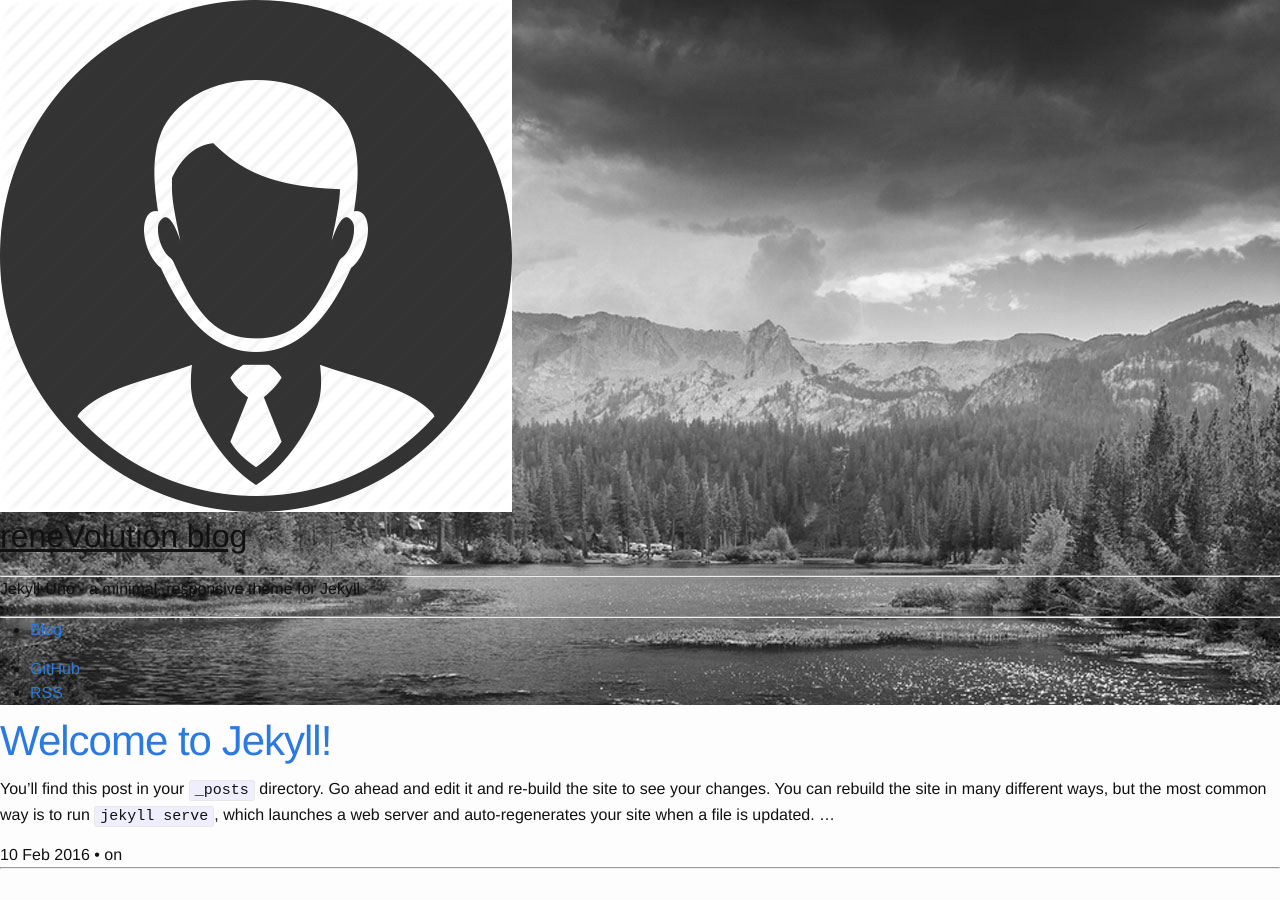
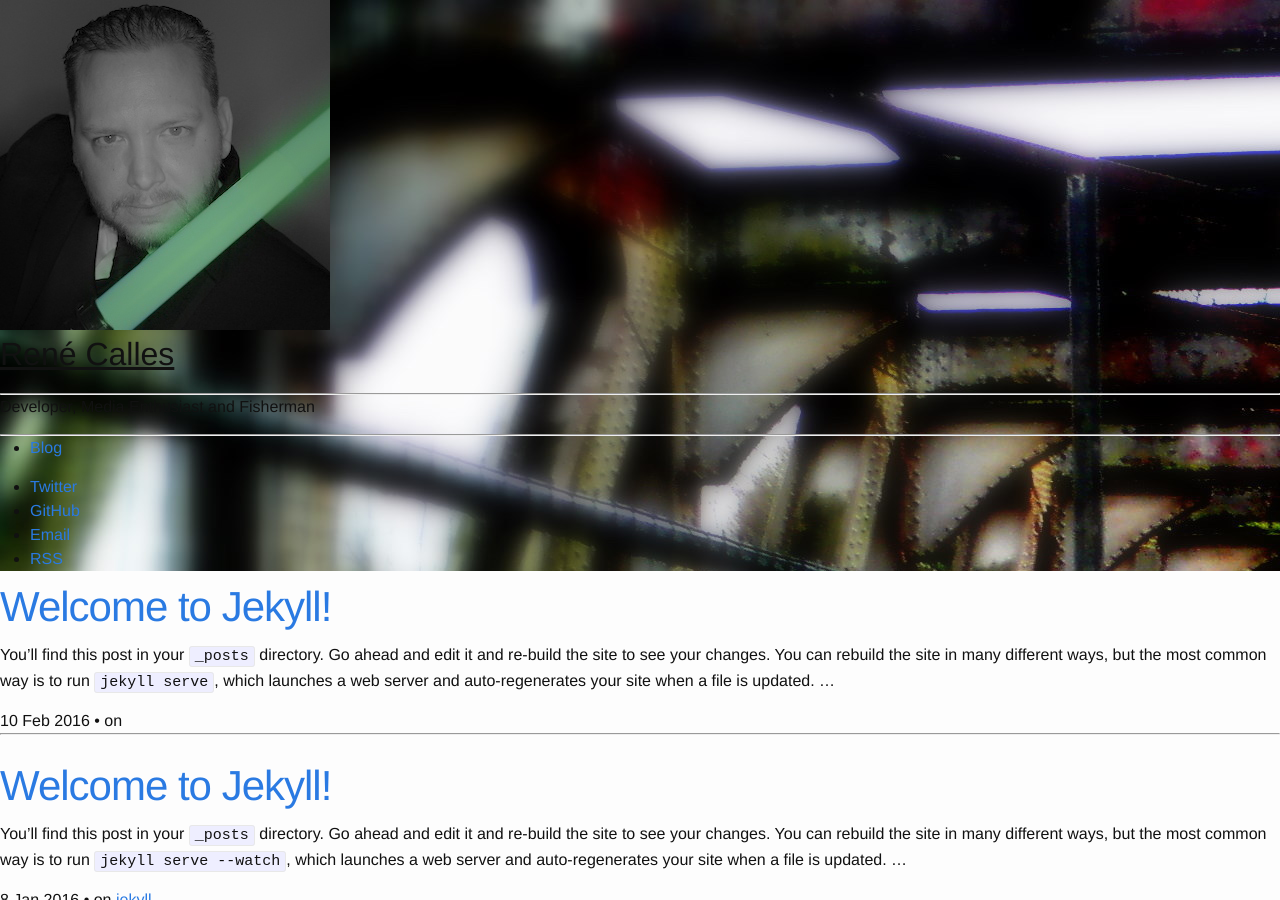
Before and after one commit to ReneVolution/renevolution.github.io, a Jekyll site: the page built from index.html, in a window 1280 px wide and 900 px high. Built offline with Jekyll 4.4.1, drawn with Linux system fonts in a browser that asks for light colours; nearby versions of some CDN libraries; the list of posts is cut into pages by our own code.

Commit message:
some design and config adjustments

```diff
--- a/_config.yml
+++ b/_config.yml
@@ -1,14 +1,14 @@
 # Site settings
-title: reneVolution blog
-description: 'Jekyll-Uno - a minimal, responsive theme for Jekyll'
+title: René Calles
+description: 'Developer, Media Enthusiast and Fisherman'
 url: 'http://renevolution.com'
 baseurl: '/'
 # google_analytics: 'UA-XXXXXX-X'
 
 author:
   name: 'René Calles'
-  #email: josh@joshgerdes.com
-  #twitter_username: joshgerdes
+  email: info@renevolution.com
+  twitter_username: renecalles
   #facebook_username: joshgerdes
   github_username: ReneVolution
   #linkedin_username:  joshgerdes
```
Also changed, not shown: images/cover.jpg, images/profile.jpg.
